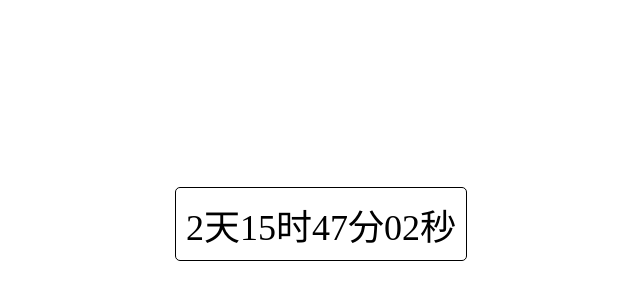
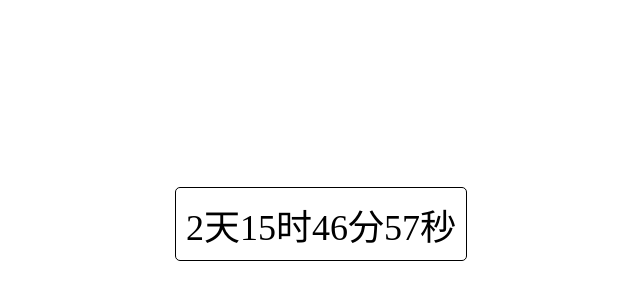
Before and after one commit to Mr-Lv-BuKui/qingbao, a plain HTML site: page index.html in a window 1280 px wide. Shown: the part 184-484 px from the top of the page, 319-959 px from the left. Drawn offline with Linux system fonts and the light colour scheme.

Commit message:
add倒计时-修复版1

```diff
--- a/index.html
+++ b/index.html
@@ -59,6 +59,7 @@
 			return time
 		}
         // 定时任务
-        let timeInterval = setInterval(start(), 1000)
+        start()
+        let timeInterval = setInterval(start, 1000)
 	</script>
 </html>
```
